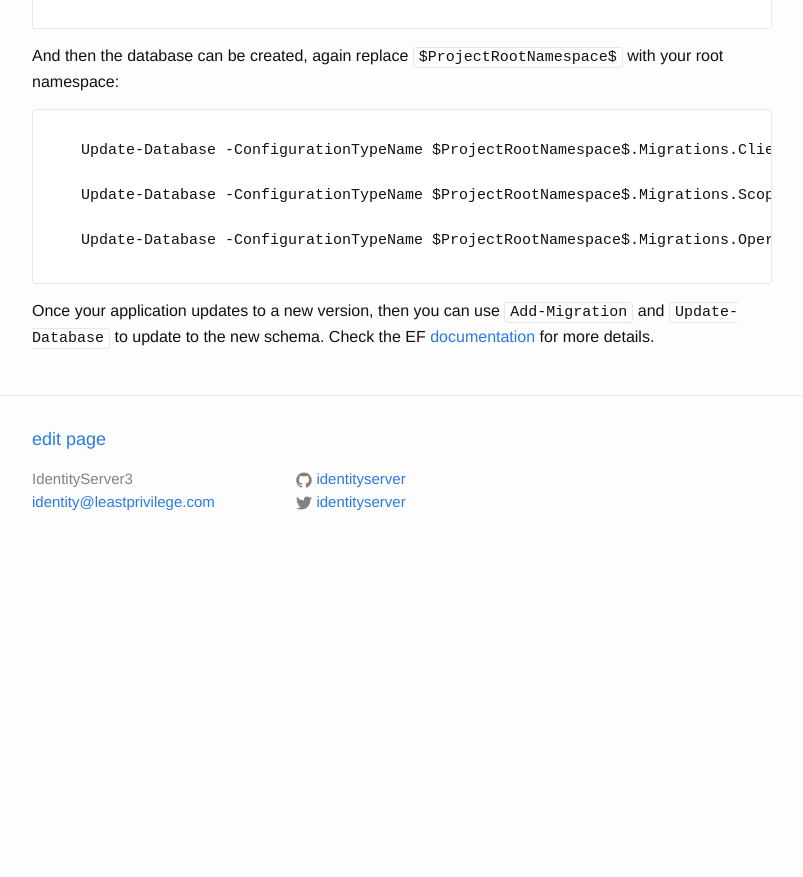
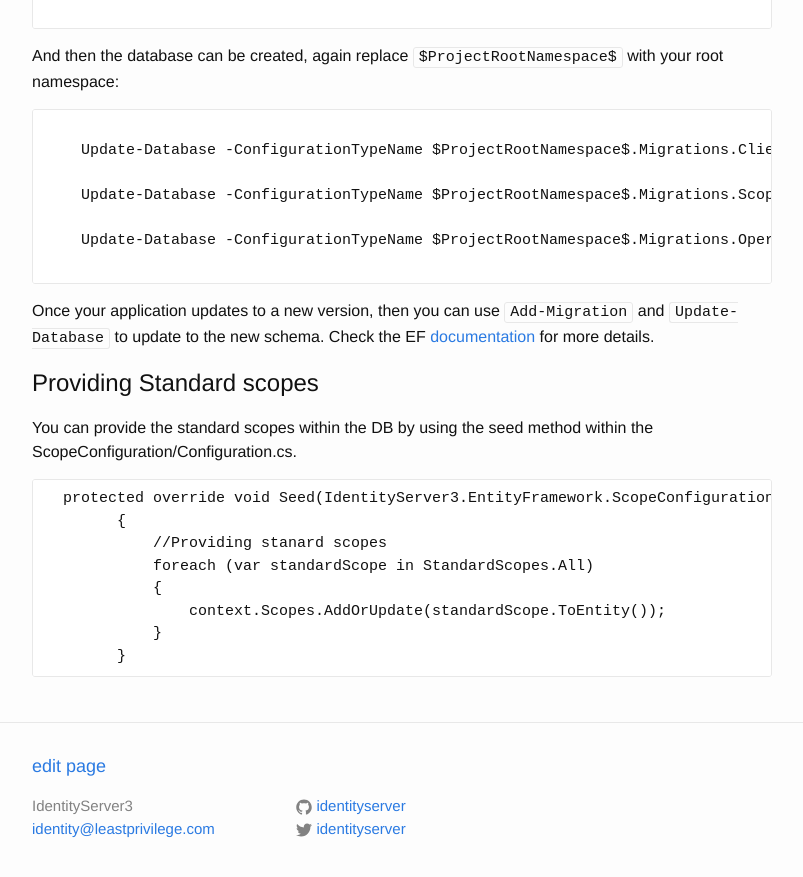
Before and after one commit to IdentityServer/Documentation, a Jekyll site: the page built from docsv2/ef/migrations.md, in a window 1280 px wide and 900 px high, scrolled down 1092 px. Shown: the top 877 px of the window, without its empty margins (238-1041 px from the left). Built offline with Jekyll 4.4.1, drawn with Linux system fonts in a browser that asks for light colours; before the commit the page ends 1665 px from its top, so only the background shows below that.

Commit message:
Provisioning of standard scopes in DB (#223)
* Provisioning of standard scopes in DB

* Fix typo

````diff
--- a/docsv2/ef/migrations.md
+++ b/docsv2/ef/migrations.md
@@ -57,3 +57,17 @@
 ```
 
 Once your application updates to a new version, then you can use `Add-Migration` and `Update-Database` to update to the new schema. Check the EF [documentation](https://msdn.microsoft.com/en-us/data/jj591621.aspx) for more details.
+
+## Providing Standard scopes
+You can provide the standard scopes within the DB by using the seed method within the ScopeConfiguration/Configuration.cs.
+
+```
+  protected override void Seed(IdentityServer3.EntityFramework.ScopeConfigurationDbContext context)
+        {
+            //Providing stanard scopes
+            foreach (var standardScope in StandardScopes.All)
+            {
+                context.Scopes.AddOrUpdate(standardScope.ToEntity());
+            }
+        }
+```
````
